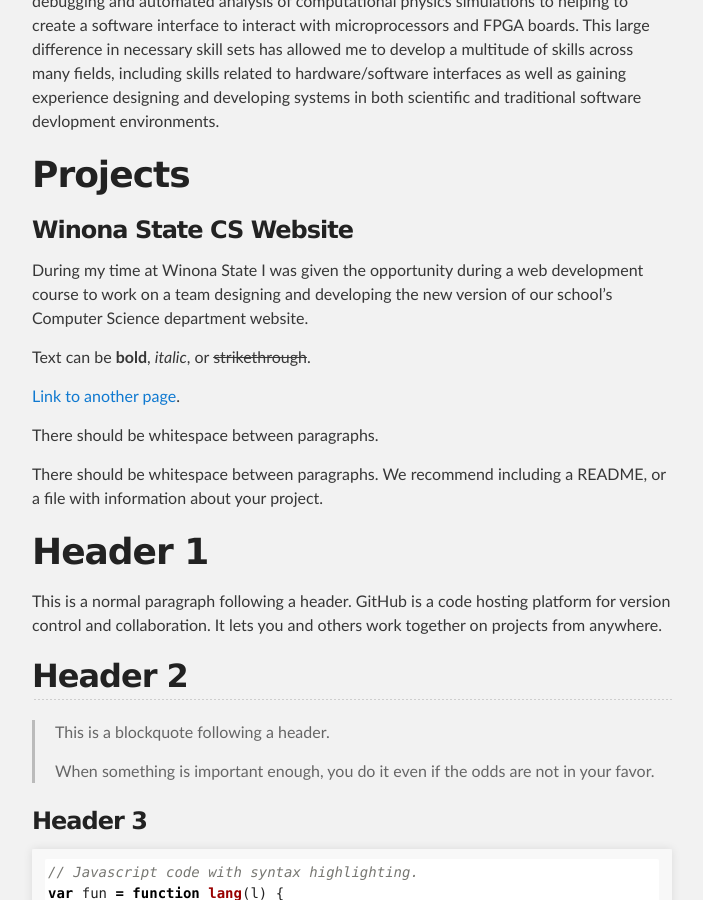
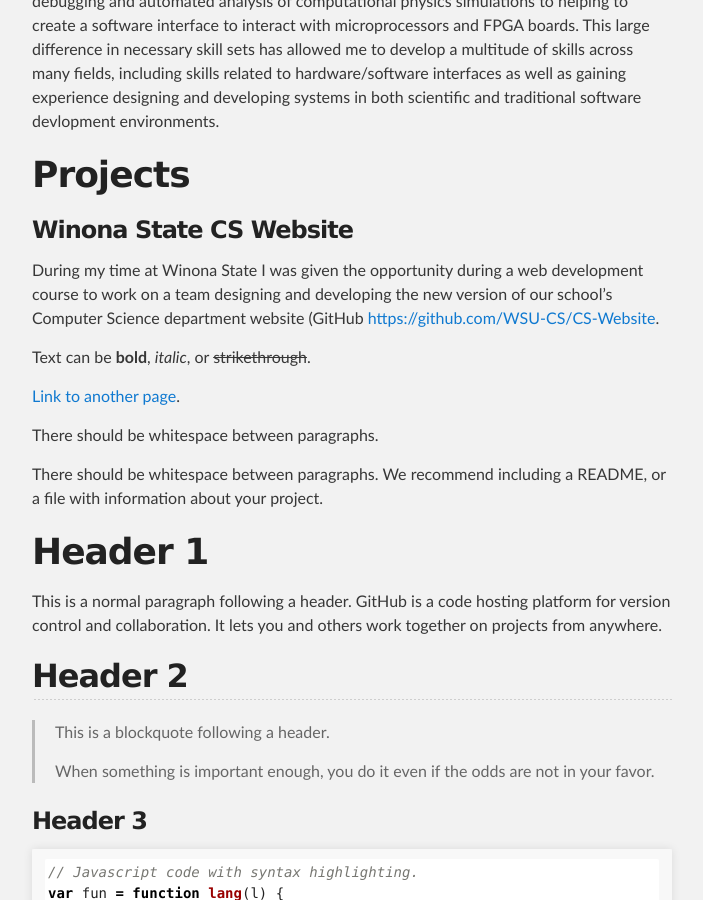
Before and after one commit to tdolphay/tdolphay.github.io, a Jekyll site: the page built from index.md, in a window 1280 px wide and 900 px high, scrolled down 446 px. Shown: the whole window, without its empty margins (288-991 px from the left). Built offline with Jekyll 4.4.1, drawn with Linux system fonts in a browser that asks for light colours; our own code applies the rules of GitHub Pages for plain Markdown files.

Commit message:
GitHub Link Added

```diff
--- a/index.md
+++ b/index.md
@@ -8,8 +8,9 @@ I am a 24 year old Computer Science/Physics (Electronics) graduate from Winona S
 
 # Projects
 
-### [](#header-3)Winona State CS Website
-During my time at Winona State I was given the opportunity during a web development course to work on a team designing and developing the new version of our school's Computer Science department website.
+### Winona State CS Website
+
+During my time at Winona State I was given the opportunity during a web development course to work on a team designing and developing the new version of our school's Computer Science department website (GitHub [https://github.com/WSU-CS/CS-Website](here).
 
 Text can be **bold**, _italic_, or ~~strikethrough~~.
 
```
